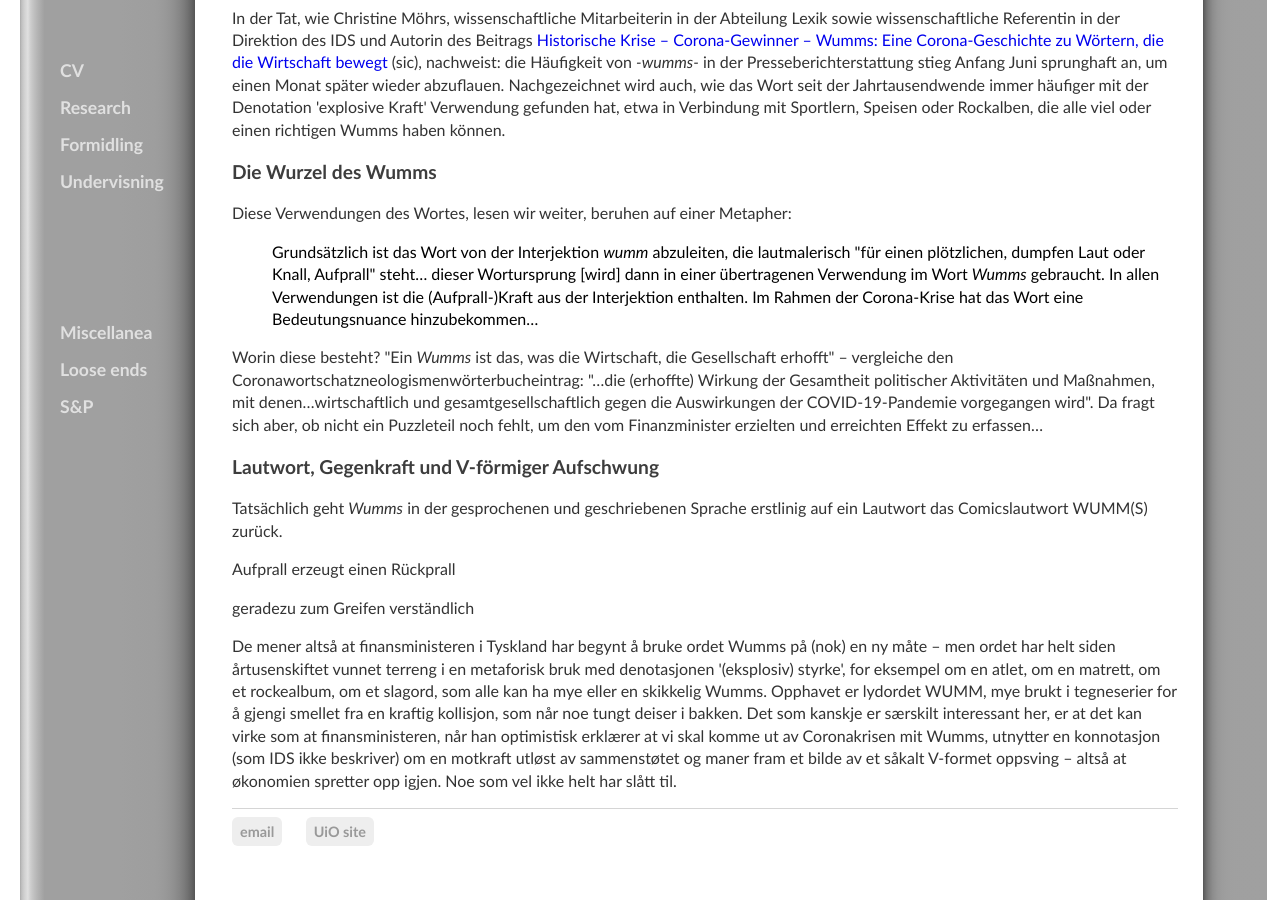
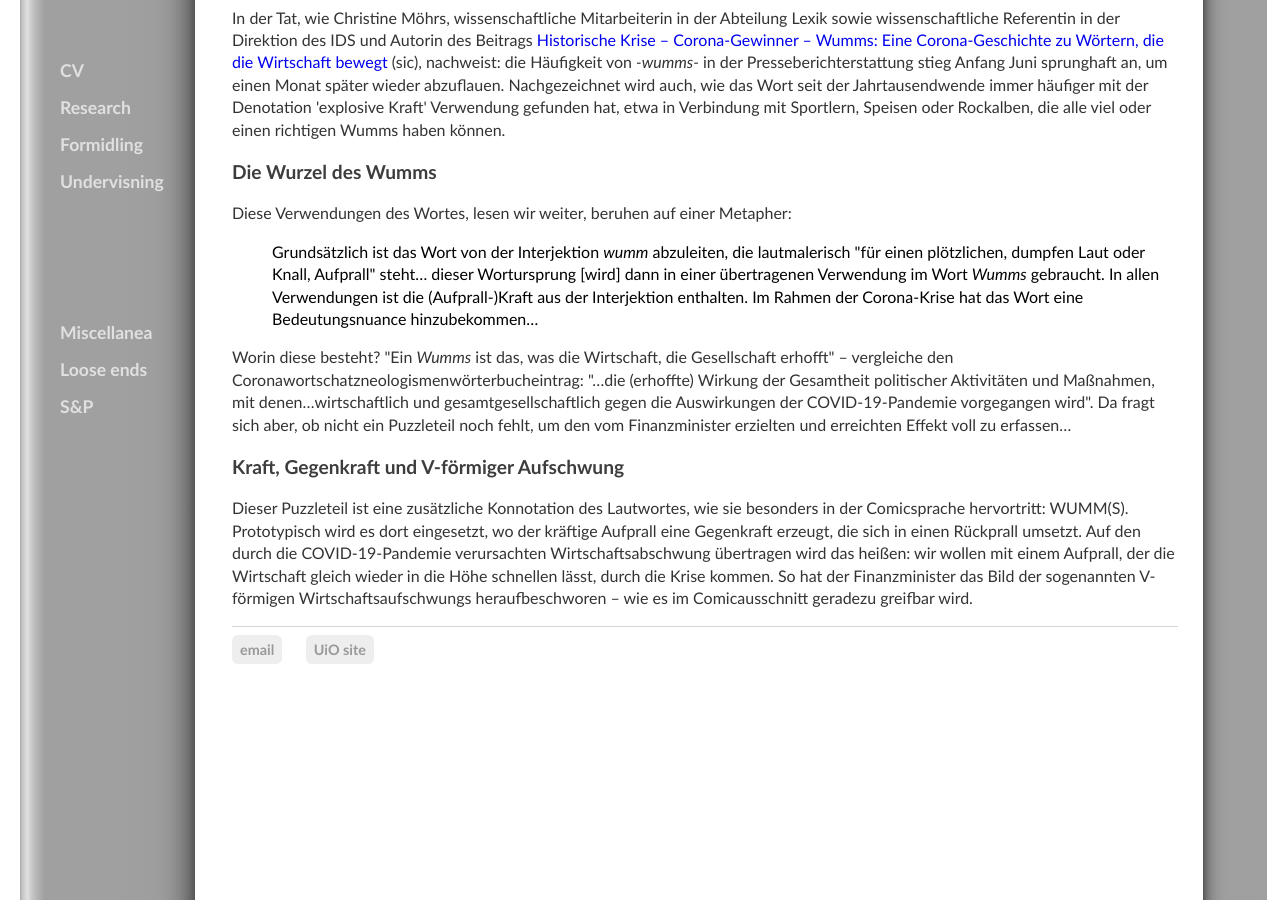
Before and after one commit to kjelljs/kjelljs.github.io, a Jekyll site: the page built from _posts/2020-05-14-kjell-johan-saeboe-site-launched.md, in a window 1280 px wide and 900 px high, scrolled down 576 px. Built offline with Jekyll 4.4.1, drawn with Linux system fonts in a browser that asks for light colours.

Commit message:
Update 2020-05-14-kjell-johan-saeboe-site-launched.md

```diff
--- a/_posts/2020-05-14-kjell-johan-saeboe-site-launched.md
+++ b/_posts/2020-05-14-kjell-johan-saeboe-site-launched.md
@@ -17,14 +17,9 @@ date: 2020-05-14
   <ul><li style="line-height: 1.4em">Grundsätzlich ist das Wort von der Interjektion <i>wumm</i> abzuleiten, die lautmalerisch "für einen plötzlichen, dumpfen Laut oder Knall, Aufprall" steht… dieser Wortursprung [wird] dann in einer übertragenen Verwendung im Wort <i>Wumms</i> gebraucht. In allen Verwendungen ist die (Aufprall-)Kraft aus der Interjektion enthalten. Im Rahmen der Corona-Krise hat das Wort eine Bedeutungsnuance hinzubekommen…
   </li></ul>
   <p>Worin diese besteht? "Ein <i>Wumms</i> ist das, was die Wirtschaft, die Gesellschaft erhofft" – vergleiche den Coronawortschatzneologismenwörterbucheintrag: "…die (erhoffte) Wirkung der Gesamtheit politischer Aktivitäten und Maßnahmen, mit denen…wirtschaftlich und gesamtgesellschaftlich gegen die Auswirkungen der COVID-19-Pandemie vorgegangen wird".
-  Da fragt sich aber, ob nicht ein Puzzleteil noch fehlt, um den vom Finanzminister erzielten und erreichten Effekt zu erfassen… </p>
-  <h3>Lautwort, Gegenkraft und V-förmiger Aufschwung</h3>
-  <p>Tatsächlich geht <i>Wumms</i> in der gesprochenen und geschriebenen Sprache erstlinig auf ein Lautwort das Comicslautwort WUMM(S) zurück.
-  </p>
-  Aufprall erzeugt einen Rückprall
-
-  geradezu zum Greifen verständlich
-  <p>De mener altså at finansministeren i Tyskland har begynt å bruke ordet Wumms på (nok) en ny måte – men ordet har helt siden årtusenskiftet vunnet terreng i en metaforisk bruk med denotasjonen '(eksplosiv) styrke', for eksempel om en atlet, om en matrett, om et rockealbum, om et slagord, som alle kan ha mye eller en skikkelig Wumms. Opphavet er lydordet WUMM, mye brukt i tegneserier for å gjengi smellet fra en kraftig kollisjon, som når noe tungt deiser i bakken. Det som kanskje er særskilt interessant her, er at det kan virke som at finansministeren, når han optimistisk erklærer at vi skal komme ut av Coronakrisen mit Wumms, utnytter en konnotasjon (som IDS ikke beskriver) om en motkraft utløst av sammenstøtet og maner fram et bilde av et såkalt V-formet oppsving – altså at økonomien spretter opp igjen. Noe som vel ikke helt har slått til.
+  Da fragt sich aber, ob nicht ein Puzzleteil noch fehlt, um den vom Finanzminister erzielten und erreichten Effekt voll zu erfassen… </p>
+  <h3>Kraft, Gegenkraft und V-förmiger Aufschwung</h3>
+  <p>Dieser Puzzleteil ist eine zusätzliche Konnotation des Lautwortes, wie sie besonders in der Comicsprache hervortritt: WUMM(S). Prototypisch wird es dort eingesetzt, wo der kräftige Aufprall eine Gegenkraft erzeugt, die sich in einen Rückprall umsetzt. Auf den durch die COVID-19-Pandemie verursachten Wirtschaftsabschwung übertragen wird das heißen: wir wollen mit einem Aufprall, der die Wirtschaft gleich wieder in die Höhe schnellen lässt, durch die Krise kommen. So hat der Finanzminister das Bild der sogenannten V-förmigen Wirtschaftsaufschwungs heraufbeschworen – wie es im Comicausschnitt geradezu greifbar wird.
   </p>
 <p>
   </p>
```
